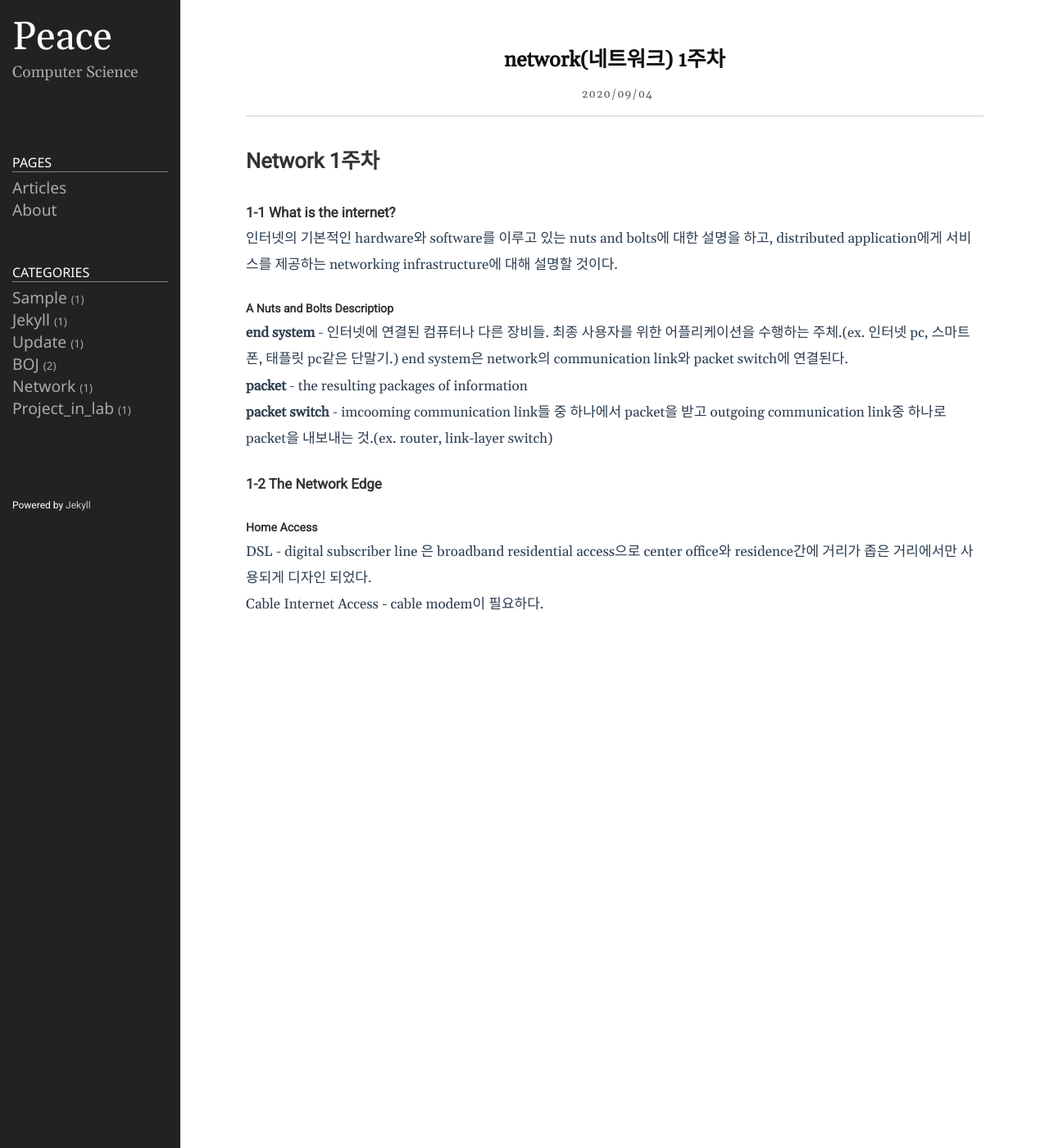
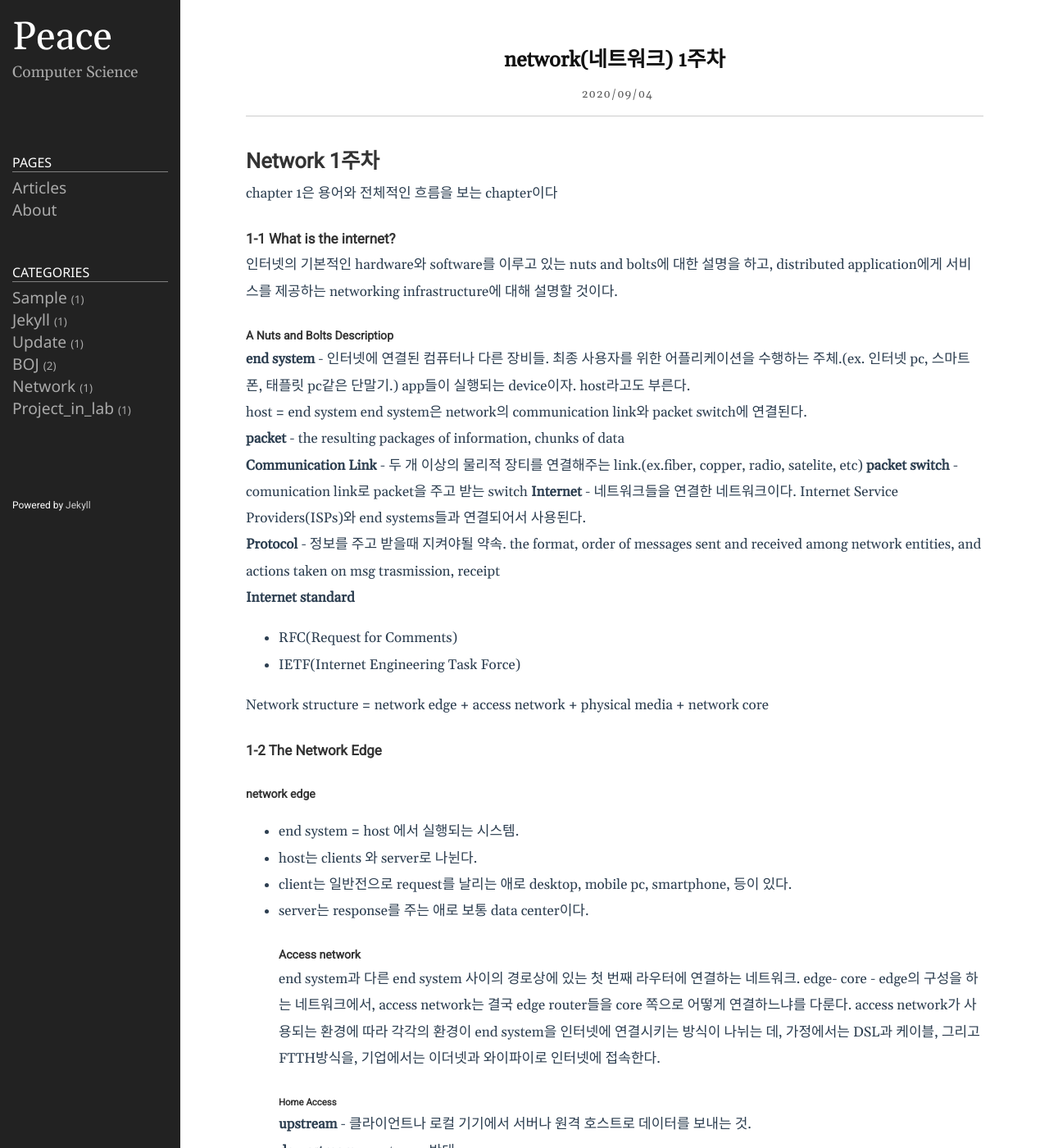
Before and after one commit to PyeongGangKim/PyeongGangKim.github.io, a Jekyll site: the page built from _posts/network/2020-09-04-network-week1.markdown, in a window 1280 px wide and 1400 px high. Shown: the whole window at 82% size. Built offline with Jekyll 4.4.1, drawn with Linux system fonts in a browser that asks for light colours; some of the changed text lies outside the part shown.

Commit message:
network-week1-09/05-7

```diff
--- a/_posts/network/2020-09-04-network-week1.markdown
+++ b/_posts/network/2020-09-04-network-week1.markdown
@@ -9,6 +9,8 @@ tag: ['network', '네트워크', 'hosts', 'access network', 'physical media', 'p
 Network 1주차
 =====
 
+chapter 1은 용어와 전체적인 흐름을 보는 chapter이다
+
 #### 1-1 What is the internet?
 
 인터넷의 기본적인 hardware와 software를 이루고 있는 nuts and bolts에 대한 설명을 하고, distributed application에게 서비스를 제공하는 networking infrastructure에 대해 설명할 것이다.
@@ -17,11 +19,55 @@ Network 1주차
 
 
 **end system** - 인터넷에 연결된 컴퓨터나 다른 장비들. 최종 사용자를 위한 어플리케이션을 수행하는 주체.(ex. 인터넷 pc, 스마트폰, 태플릿 pc같은 단말기.)
+app들이 실행되는 device이자. host라고도 부른다.
+host = end system
 end system은 network의 communication link와 packet switch에 연결된다.
-**packet** - the resulting packages of information
-**packet switch** - imcooming communication link들 중 하나에서 packet을 받고 outgoing communication link중 하나로 packet을 내보내는 것.(ex. router, link-layer switch)
+**packet** - the resulting packages of information, chunks of data
+**Communication Link** - 두 개 이상의 물리적 장티를 연결해주는 link.(ex.fiber, copper, radio, satelite, etc)
+**packet switch** - comunication link로 packet을 주고 받는 switch
+**Internet** - 네트워크들을 연결한 네트워크이다. Internet Service Providers(ISPs)와 end systems들과 연결되어서 사용된다.
+**Protocol** - 정보를 주고 받을때 지켜야될 약속.  the format, order of messages sent and received among network entities, and actions taken on msg trasmission, receipt
+**Internet standard**
+- RFC(Request for Comments)
+- IETF(Internet Engineering Task Force)
 
+
+Network structure = network edge + access network + physical media + network core
 #### 1-2 The Network Edge
-##### Home Access
-DSL - digital subscriber line 은 broadband residential access으로 center office와 residence간에 거리가 좁은 거리에서만 사용되게 디자인 되었다.
-Cable Internet Access - cable modem이 필요하다.
+##### network edge
+- end system = host 에서 실행되는 시스템.
+- host는 clients 와 server로 나뉜다.
+- client는 일반전으로 request를 날리는 애로 desktop, mobile pc, smartphone, 등이 있다.
+- server는 response를 주는 애로 보통 data center이다.
+##### Access network
+end system과 다른 end system 사이의 경로상에 있는 첫 번째 라우터에 연결하는 네트워크.
+    edge- core - edge의 구성을 하는 네트워크에서, access network는 결국 edge router들을 core 쪽으로 어떻게 연결하느냐를 다룬다.
+    access network가 사용되는 환경에 따라 각각의 환경이 end system을 인터넷에 연결시키는 방식이 나뉘는 데, 가정에서는 DSL과 케이블, 그리고 FTTH방식을, 기업에서는 이더넷과 와이파이로 인터넷에 접속한다.
+###### Home Access ######
+**upstream** - 클라이언트나 로컬 기기에서 서버나 원격 호스트로 데이터를 보내는 것.
+**downstream** - upstream 반대
+***DSL*** - 가정의 DSL모뎀은 PC의 data를 받아서 co로 전달하기 위해 디지털 데이터를 아날로그 신호로 바꿔준다. DSLAM은 Existing telephone line으로 받은 아날로그 신호를 디지털 포맷으로 변환해 data와 음성 신호를 분리시켜, 각각 인터넷 ISP와 telephone network로 보낸다.
+ digital subscriber line 은 broadband residential access으로 center office와 residence간에 거리가 좁은 거리에서만 사용되게 디자인 되었다.
+***Cable-based Access*** - cable modem이 필요하다. cable 모뎀은 데이터와 tv신호를 서로 다른 주파수에 전송 시킨다.
+- fiber와 coaxial cable를 둘 다 사용하는 것을 hybrid fiber coax(HFC)라 부르고 asymmetric하다.
+- fiber는 가정에서 동네까지 연결시키는 physical media이고, coaxial cable은 동네에서 집까지 연결하는 phyiscal media
+***FTTH** - fiber to the home으로 central office에서 home까지 optical fiber path를 제공해주는 것.
+- OLT(Optical Line Terminator)는 광신호와 전기신호간의 변환을 제공한다.
+- Optical splitter로 여러 개의 optical fiber로 나눈다.
+- ONT(Optical Network Terminator) 라우터로써 인터넷 접속을 가능하게 해준다.
+
+
+###### Enterprise Access ######
+- sheared wireless aceess network로 endsytem과 router와 연결된다.
+
+
+###### Physical Media ######
+***guided media*** - 유선 매체로 signal들이 solid media(copper, fiber, coax)로 전파된다.
+***unguided media*** - 무선 매체로 대기나 자유롭게 전파되고 예로는 radio가 있다.
+***Twisted pair*** - 두 개의 insulated copper wire로 이루어져 있다. wire가 꼬여 있으므로 electrical interference를 감소 시킨다.
+- Unshielded twisted pair(UTP)는 LAN을 만들때 사용된다.
+
+
+***coaxial cable*** - HFC나 FTTH에 사용된다. 양방향 통신을 하고 하나의 케이블로 전기 신호를 주고 받으면 end system 케이블 들에 직접 연결 되어있다. broadband 통신으로 다른 주파수를 사용하기 위해 주파수 대역들 사이에서 변조를 한다.
+***Fiber Optic Cable*** - high-speed operation, low error rate.
+***radio*** - phyiscal wire가 따로 필요없다. 무선이기에 주변 환경 영향을 많이 받아 전기 신호 bit들의 경로 손실, 신호 강도가 약해지는 현상, 간섭 등이 발생 할수 잇따.
```
